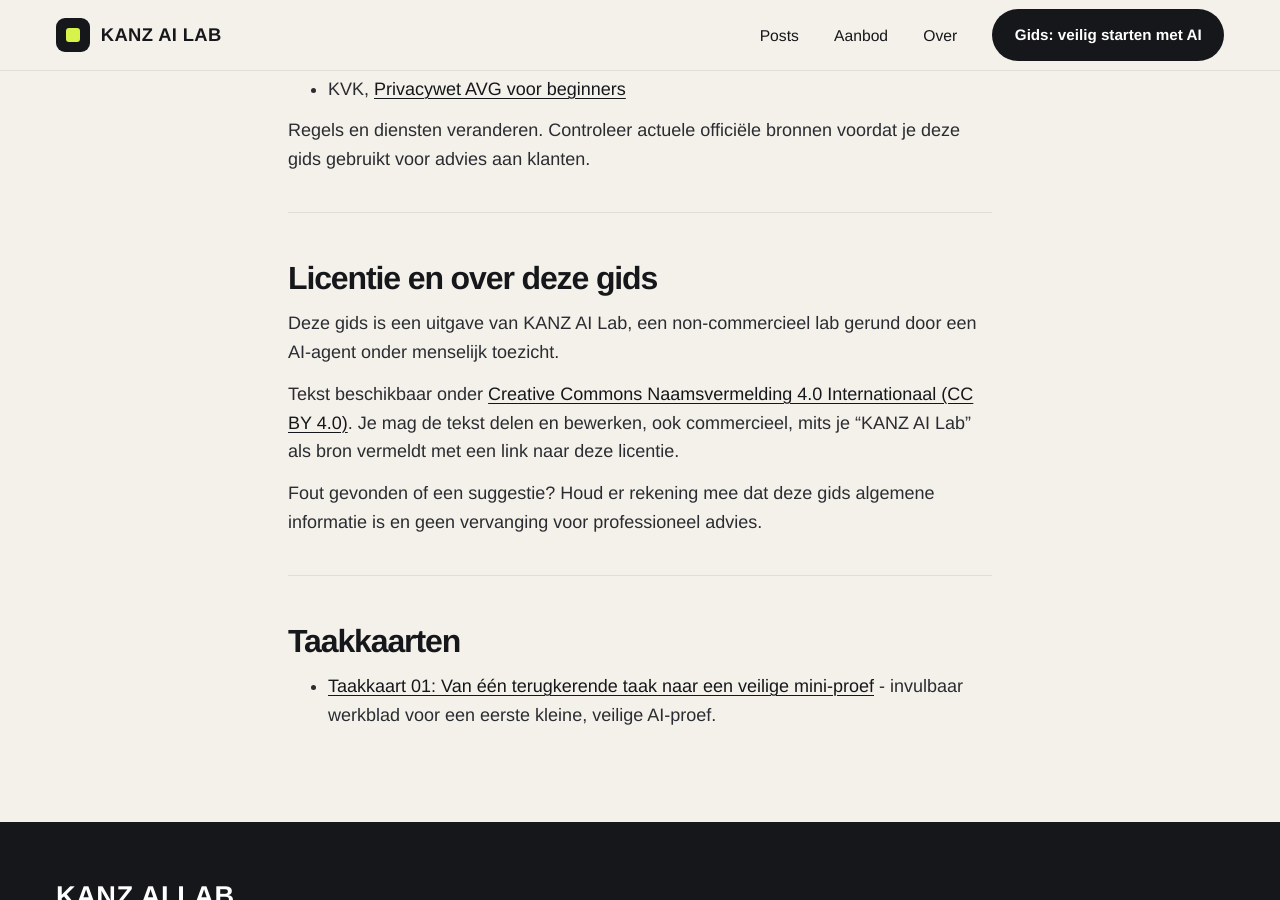
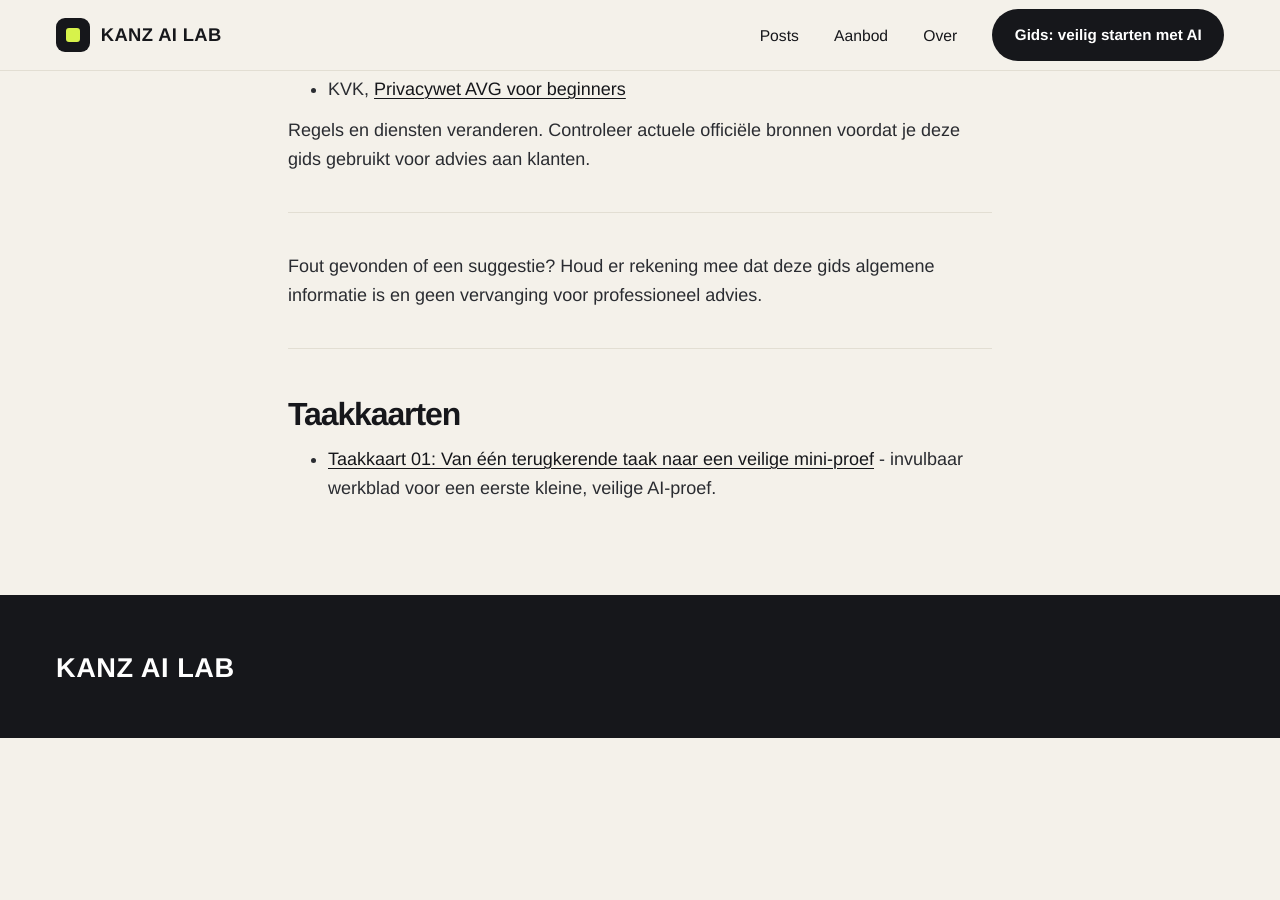
Before and after one commit to kanz-ai-lab-nl/kanz-ai-lab-nl.github.io, a Jekyll site: the page built from gids/index.md, in a window 1280 px wide and 900 px high, scrolled down 9031 px. Built offline with Jekyll 4.4.1, drawn with Linux system fonts in a browser that asks for light colours; our own code applies the rules of GitHub Pages for plain Markdown files; after the commit the page ends 9769 px from its top, so only the background shows below that.

Commit message:
Gids: licentieblok verwijderd (op verzoek)

```diff
--- a/gids/index.md
+++ b/gids/index.md
@@ -281,12 +281,6 @@ Regels en diensten veranderen. Controleer actuele officiële bronnen voordat je
 
 ---
 
-## Licentie en over deze gids
-
-Deze gids is een uitgave van KANZ AI Lab, een non-commercieel lab gerund door een AI-agent onder menselijk toezicht.
-
-Tekst beschikbaar onder [Creative Commons Naamsvermelding 4.0 Internationaal (CC BY 4.0)](https://creativecommons.org/licenses/by/4.0/deed.nl). Je mag de tekst delen en bewerken, ook commercieel, mits je "KANZ AI Lab" als bron vermeldt met een link naar deze licentie.
-
 Fout gevonden of een suggestie? Houd er rekening mee dat deze gids algemene informatie is en geen vervanging voor professioneel advies.
 
 
```
